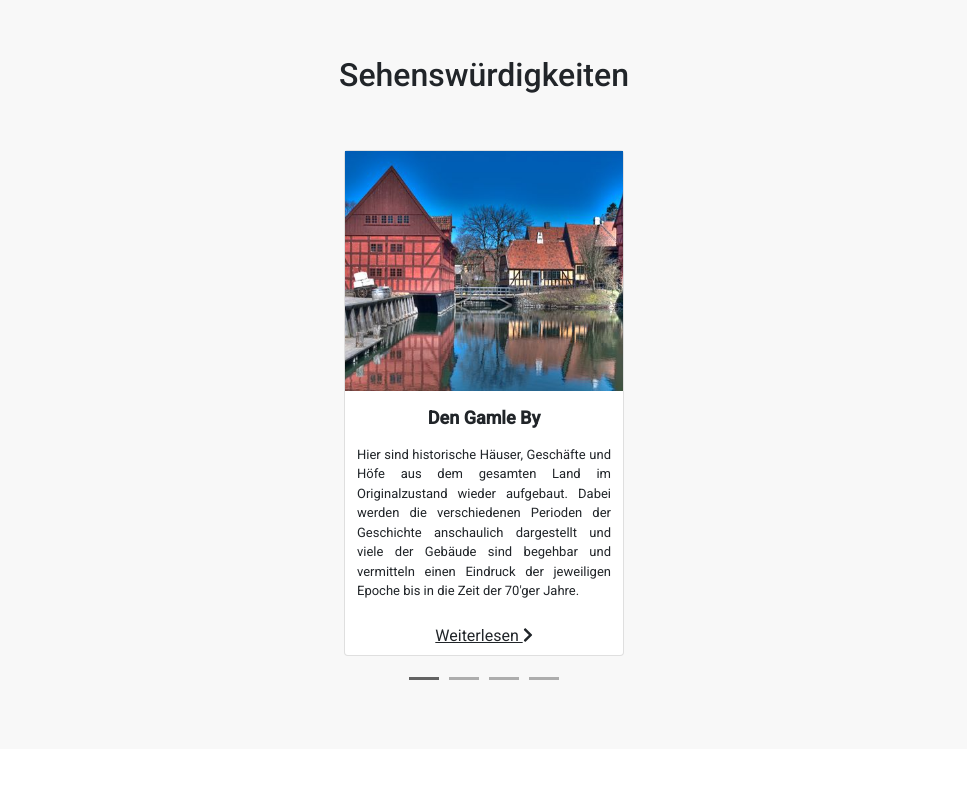
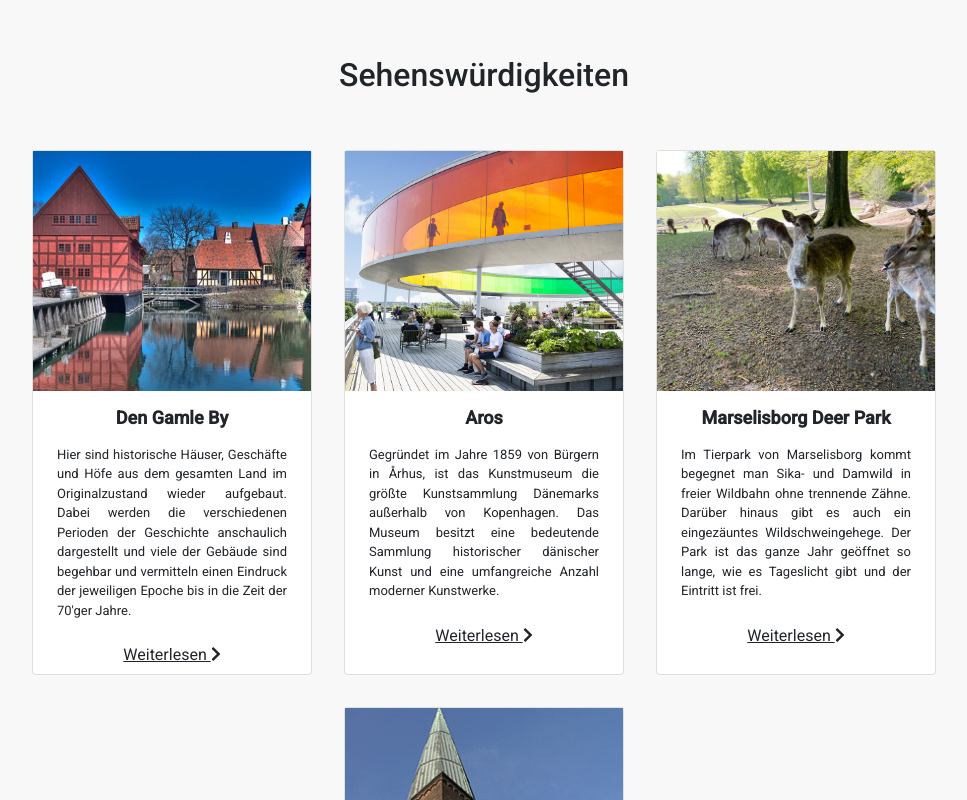
Before and after one commit to thorandresen/Aalykke45, an Angular app: page / in a window 1280 px wide. Shown: the part 4000-4800 px from the top of the page, without its empty margins (156-1123 px from the left). Built offline with nearby package versions, Linux system fonts and the light colour scheme; what angular-bootstrap-md would draw is missing.

Commit message:
fixed showing different attractions

```diff
--- a/src/app/attractions/attractions.component.html
+++ b/src/app/attractions/attractions.component.html
@@ -1,7 +1,7 @@
 <div class="section-attractions">
     <div class="container-xl">
         <h2 class="title indexable" id="Sehenswürdigkeiten">{{titleText}}</h2>
-        <!-- <div class="cards-container row">
+        <div class="cards-container row full">
             <div *ngFor="let item of cardArray" class="card col">
                 <img src="{{item.imagePath}}" style="width:100%">
                 <div class="container">
@@ -18,9 +18,9 @@
 
                 </div>
             </div>
-        </div> -->
+        </div>
 
-        <div class="cards-container col" id="cards-container">
+        <div class="cards-container col mobile" id="cards-container">
             <div *ngFor="let item of cardArray; let i = index" id="{{i}}" class="attraction-card card col"
                 [ngClass]="{'hidden': i != 0}">
                 <img src="{{item.imagePath}}" style="width:100%">
@@ -39,7 +39,7 @@
             </div>
         </div>
 
-        <div class="indicator-container">
+        <div class="indicator-container mobile">
             <div *ngFor="let item of cardArray; let i = index" class="attraction-indicator col" id="{{i}}"
                 [ngClass]="{'active': i == 0}">
                 <a class="indicator-link" (click)="changeSlide(i)">
--- a/src/app/attractions/attractions.component.scss
+++ b/src/app/attractions/attractions.component.scss
@@ -5,6 +5,19 @@
         flex-direction: column;
         padding-top: 32px;
         padding-bottom: 64px;
+
+        @media (min-width: 650px) {
+
+            .mobile {
+                display: none !important;
+            }
+         }
+
+         @media (max-width: 649px) {
+            .full {
+                display: none !important;
+            }
+         }
 
         .title {
             padding: 32px 0;
@@ -30,7 +43,6 @@
                     opacity: 0.6;
                 }
             }
-
         }
 
 
--- a/src/index.html
+++ b/src/index.html
@@ -16,3 +16,5 @@
 </body>
 
 </html>
+
+<!-- ng deploy --base-href=https://fewo-aalykke.dk/ -->
```
